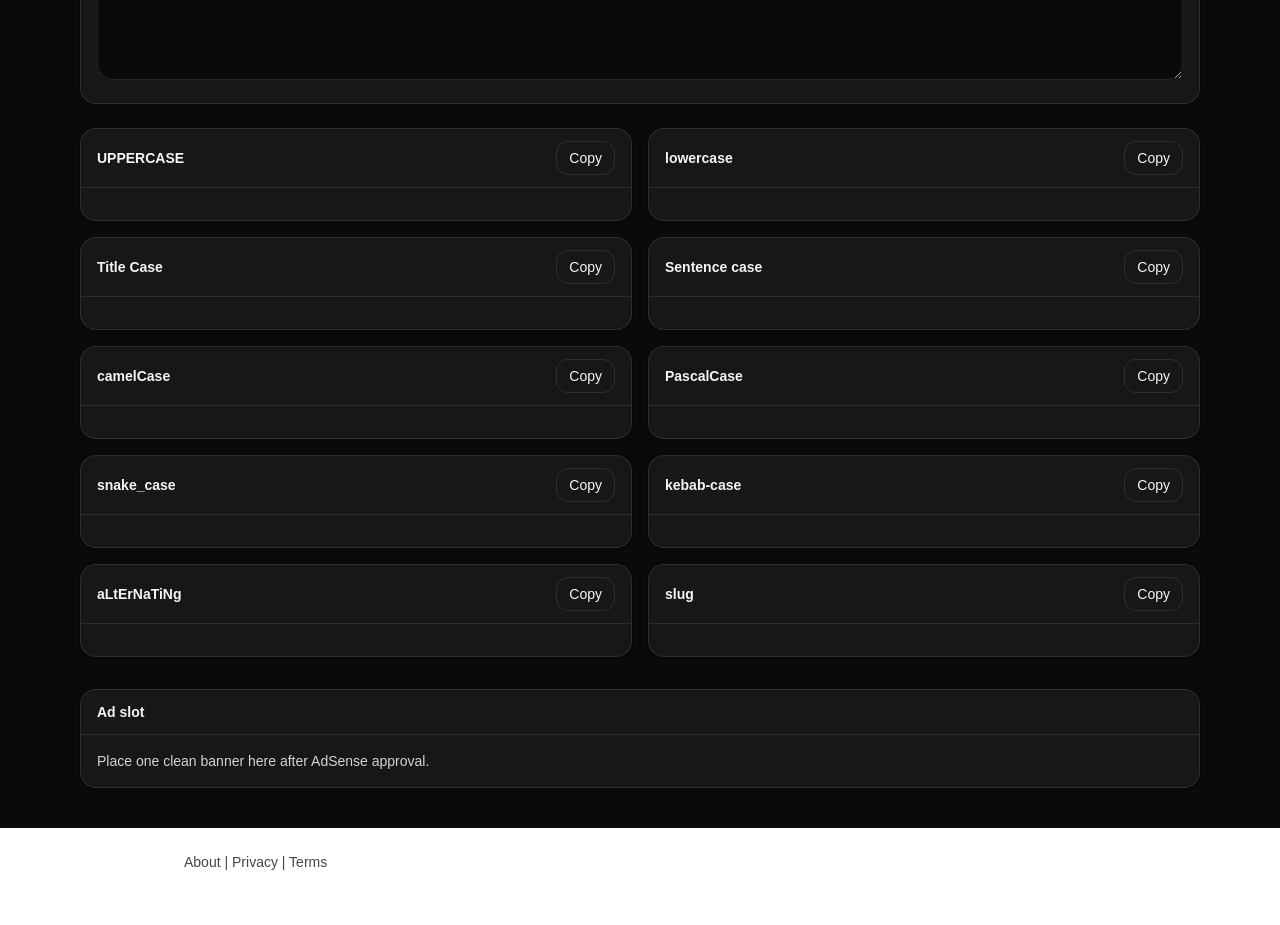
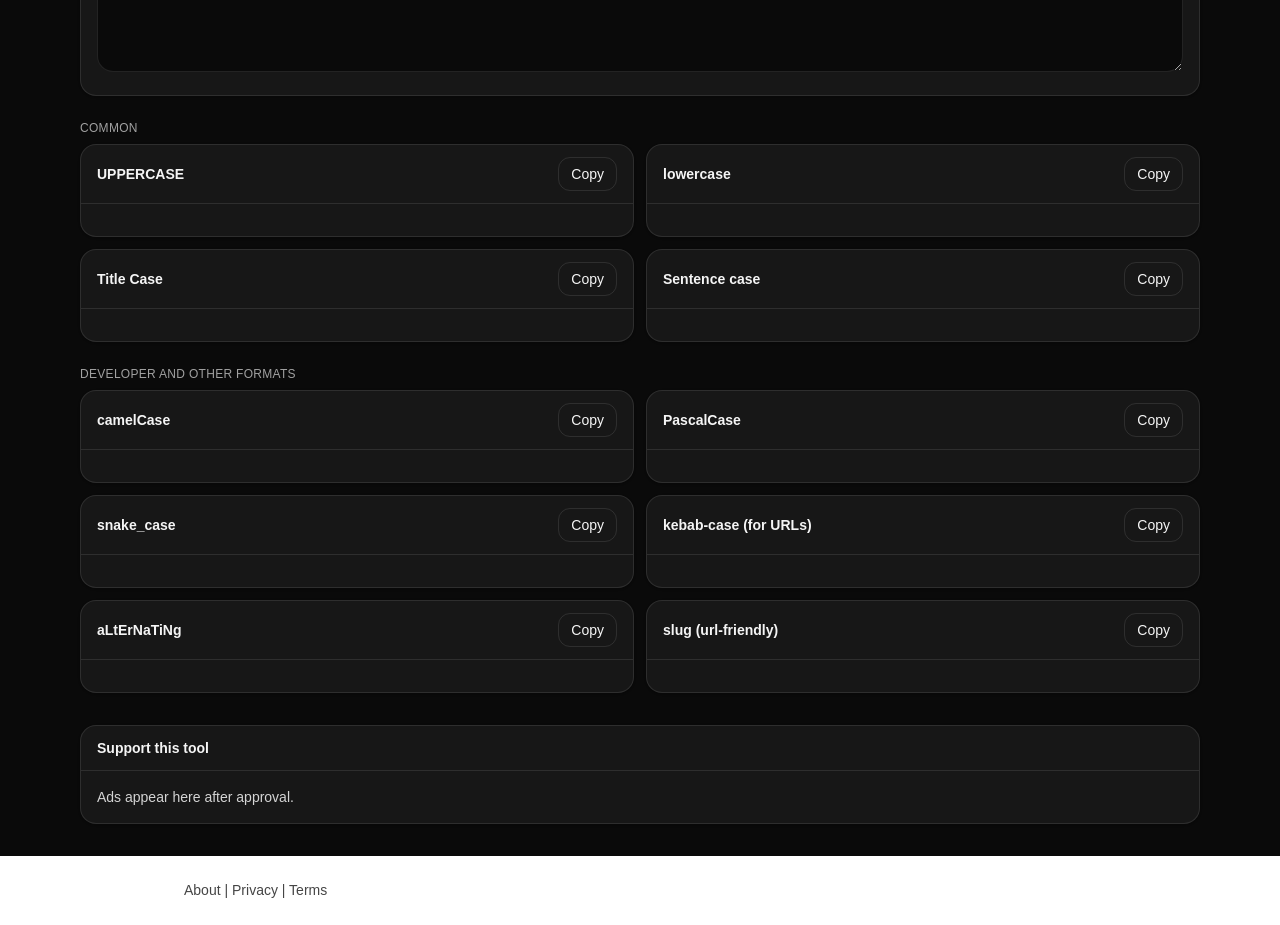
Before and after one commit to raiderj77/text-converter, a Next.js app: page / in a window 1280 px wide. Shown: the part 280-1205 px from the top of the page. Before the commit the page ends 1177 px from the top, so only its background shows below. Built offline with nearby package versions, Linux system fonts and the light colour scheme.

Commit message:
UI polish: common and developer sections

```diff
--- a/app/page.tsx
+++ b/app/page.tsx
@@ -81,6 +81,7 @@ function Card(props: {
           Copy
         </button>
       </div>
+
       <div className="p-4">
         <pre className="whitespace-pre-wrap break-words text-sm leading-6">
           {props.value || ""}
@@ -170,11 +171,14 @@ export default function Page() {
       { label: "camelCase", value: camel },
       { label: "PascalCase", value: pascal },
       { label: "snake_case", value: snake },
-      { label: "kebab-case", value: kebab },
+      { label: "kebab-case (for URLs)", value: kebab },
       { label: "aLtErNaTiNg", value: alternating },
-      { label: "slug", value: slug },
+      { label: "slug (url-friendly)", value: slug },
     ];
   }, [text]);
+
+  const common = outputs.slice(0, 4);
+  const dev = outputs.slice(4);
 
   async function doCopy(label: string, value: string) {
     await copyToClipboard(value || "");
@@ -194,7 +198,7 @@ export default function Page() {
         isDark ? "bg-neutral-950 text-neutral-100" : "bg-neutral-50 text-neutral-900"
       )}
     >
-      <div className="mx-auto max-w-6xl px-4 py-10">
+      <div className="mx-auto max-w-6xl px-4 py-8">
         <div className="flex items-start justify-between gap-4">
           <div>
             <h1 className="text-2xl sm:text-3xl font-bold tracking-tight">
@@ -224,6 +228,7 @@ export default function Page() {
             >
               {isDark ? "Light" : "Dark"}
             </button>
+
             <button
               type="button"
               className={cx(
@@ -270,8 +275,18 @@ export default function Page() {
           </div>
         </div>
 
-        <div className="mt-6 grid grid-cols-1 md:grid-cols-2 gap-4">
-          {outputs.map((o) => (
+        <div className="mt-6">
+          <div
+            className={cx(
+              "text-xs uppercase tracking-wide",
+              isDark ? "text-neutral-400" : "text-neutral-500"
+            )}
+          >
+            Common
+          </div>
+
+          <div className="mt-2 grid grid-cols-1 md:grid-cols-2 gap-3">
+            {common.map((o) => (
               <Card
                 key={o.label}
                 label={o.label}
@@ -280,6 +295,28 @@ export default function Page() {
                 onCopy={() => doCopy(o.label, o.value)}
               />
             ))}
+          </div>
+
+          <div
+            className={cx(
+              "mt-6 text-xs uppercase tracking-wide",
+              isDark ? "text-neutral-400" : "text-neutral-500"
+            )}
+          >
+            Developer and other formats
+          </div>
+
+          <div className="mt-2 grid grid-cols-1 md:grid-cols-2 gap-3">
+            {dev.map((o) => (
+              <Card
+                key={o.label}
+                label={o.label}
+                value={o.value}
+                mode={mode}
+                onCopy={() => doCopy(o.label, o.value)}
+              />
+            ))}
+          </div>
         </div>
 
         <div
@@ -294,10 +331,10 @@ export default function Page() {
               isDark ? "border-white/10" : "border-black/5"
             )}
           >
-            Ad slot
+            Support this tool
           </div>
           <div className={cx("p-4 text-sm", isDark ? "text-neutral-300" : "text-neutral-600")}>
-            Place one clean banner here after AdSense approval.
+            Ads appear here after approval.
           </div>
         </div>
       </div>
```
Lines whose indentation alone changed are shown as unchanged.
